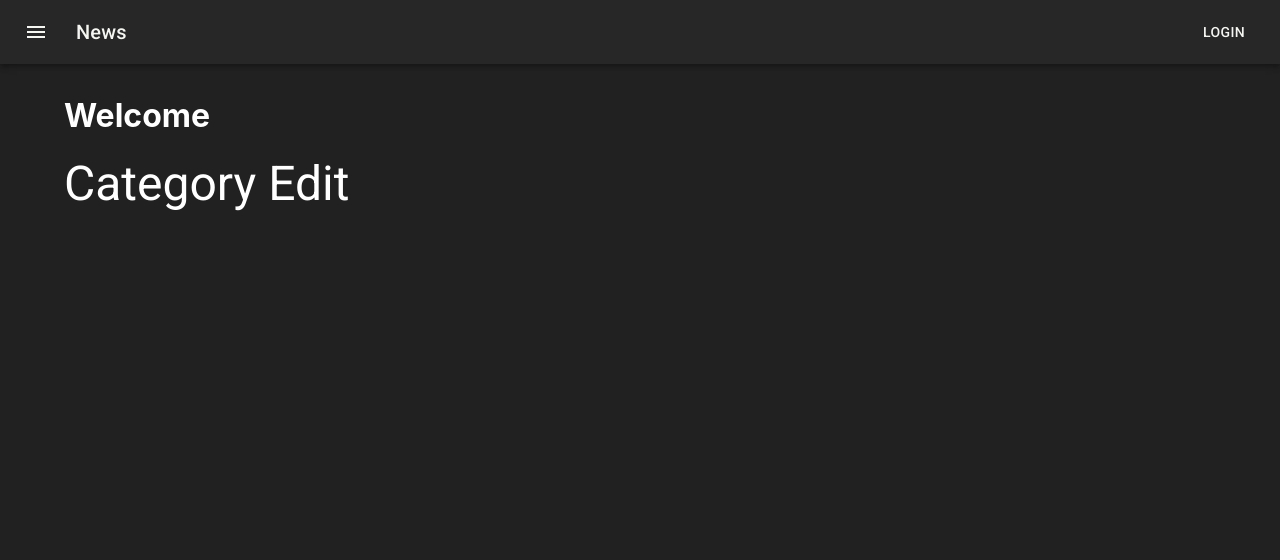
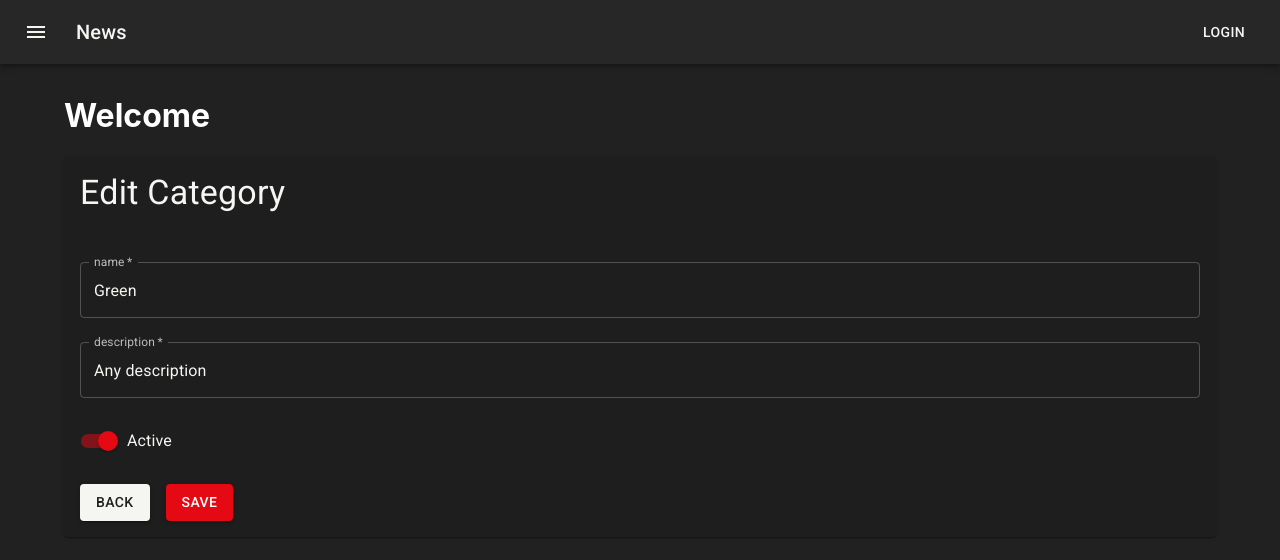
Before and after one commit to killertiger/fullcycle_codeflix, a React (Create React App) app: page /categories/edit/w in a window 1280 px wide. Shown: the top 560 px of the page. Built offline with nearby package versions, Linux system fonts and the light colour scheme.

Commit message:
feat: :sparkles: Add components to EditCategory

```diff
--- a/src/features/categories/EditCategory.tsx
+++ b/src/features/categories/EditCategory.tsx
@@ -1,9 +1,86 @@
-import { Box, Typography } from "@mui/material";
+import { Box, Button, FormControl, FormControlLabel, FormGroup, Grid, Link, Paper, Switch, TextField, Typography } from "@mui/material";
+import { useParams } from "react-router-dom";
+import { useAppSelector } from "../../app/hooks";
+import { selectCategoryById } from "./categorySlice";
+import { useState } from "react";
 
-export const CategoryEdit = () => (
-    <Box>
-        <Typography variant="h3" component="h1">
-            Category Edit
-        </Typography>
-    </Box>
-)
+export const CategoryEdit = () => {
+    const id = useParams().id || "";
+    const [isdisabled, setIsdisabled] = useState(false);
+    const category = useAppSelector((state) => selectCategoryById(state, id));
+
+    const handleChange = (e: any) => { }
+
+    const handleToggle = (e: any) => { }
+
+    return (
+        <Box>
+            <Paper>
+                <Box p={2}>
+                    <Box mb={2}>
+                        <Typography variant="h4">Edit Category</Typography>
+                    </Box>
+                </Box>
+
+                <Box p={2}>
+                    <form>
+                        <Grid container spacing={3}>
+                            <Grid item xs={12}>
+                                <FormControl fullWidth>
+                                    <TextField
+                                        required
+                                        name="name"
+                                        label="name"
+                                        value={category.name}
+                                        disabled={isdisabled}
+                                        onChange={handleChange} />
+                                </FormControl>
+                            </Grid>
+
+                            <Grid item xs={12}>
+                                <FormControl fullWidth>
+                                    <TextField
+                                        required
+                                        name="description"
+                                        label="description"
+                                        value={category.description}
+                                        disabled={isdisabled}
+                                        onChange={handleChange} />
+                                </FormControl>
+                            </Grid>
+
+                            <Grid item xs={12}>
+                                <FormGroup>
+                                    <FormControlLabel
+                                        label="Active"
+                                        control={
+                                            <Switch
+                                                name="is_active"
+                                                color="secondary"
+                                                onChange={handleToggle}
+                                                checked={category.is_active}
+                                                inputProps={{"aria-label": "controlled"}}
+                                            />
+                                        }
+                                    />
+                                </FormGroup>
+                            </Grid>
+
+                            <Grid item xs={12}>
+                                <Box display="flex" gap={2}>
+                                    <Button variant="contained" component={Link} href="/categories">
+                                        Back
+                                    </Button>
+
+                                    <Button type="submit" variant="contained" color="secondary" disabled={isdisabled}>
+                                        Save
+                                    </Button>
+                                </Box>
+                            </Grid>
+                        </Grid>
+                    </form>
+                </Box>
+            </Paper>
+        </Box>
+    )
+}
--- a/src/features/categories/categorySlice.ts
+++ b/src/features/categories/categorySlice.ts
@@ -40,5 +40,18 @@
 
 // Selectors
 export const selectCategories = (state: RootState) => state.categories;
+export const selectCategoryById = (state: RootState, id: string) => {
+    const category = state.categories.find((category) => category.id === id);
+
+    return category || {
+        id: "",
+        name: "",
+        description: "",
+        is_active: false,
+        deleted_at: null,
+        created_at: "",
+        updated_at: "",
+    };
+}
 
 export default categoriesSlice.reducer;
```
